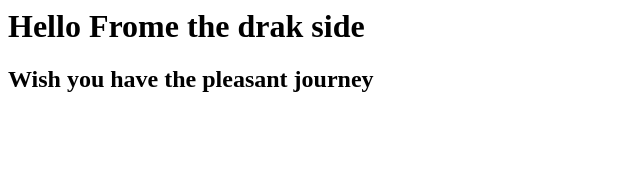
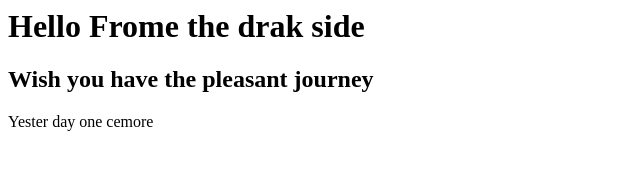
Before and after one commit to seansio1995/shoppinglist, a plain HTML site: page about.html in a window 1280 px wide. Shown: the whole page, without its empty margins (0-640 px from the left). Drawn offline with Linux system fonts and the light colour scheme.

Commit message:
changes to about page one more paragraph

```diff
--- a/about.html
+++ b/about.html
@@ -5,6 +5,7 @@
 <body>
 	<h1>Hello Frome the drak side</h1>
 	<h2>Wish you have the pleasant journey</h2>
+	<p>Yester day one cemore</p>
 
 </body>
 </html>
```
